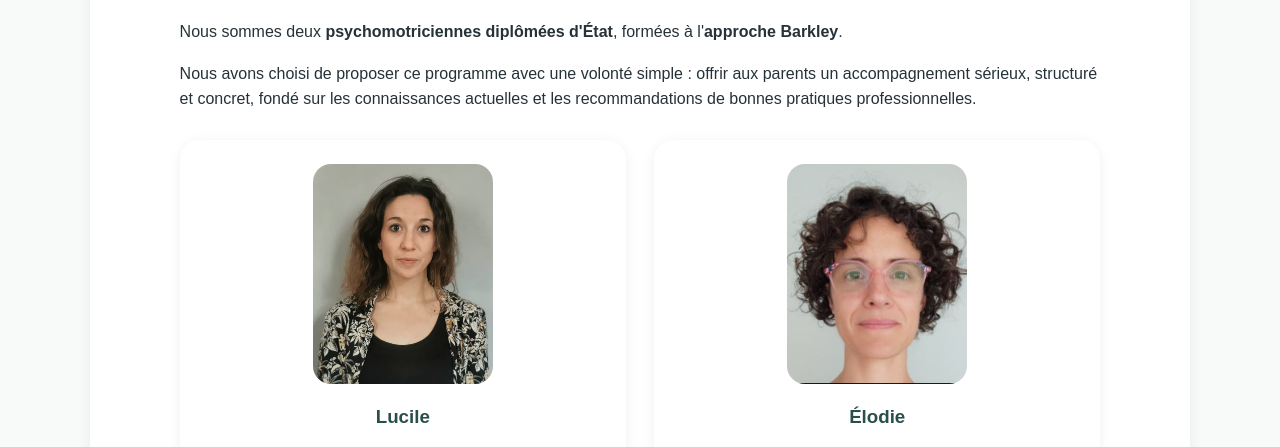
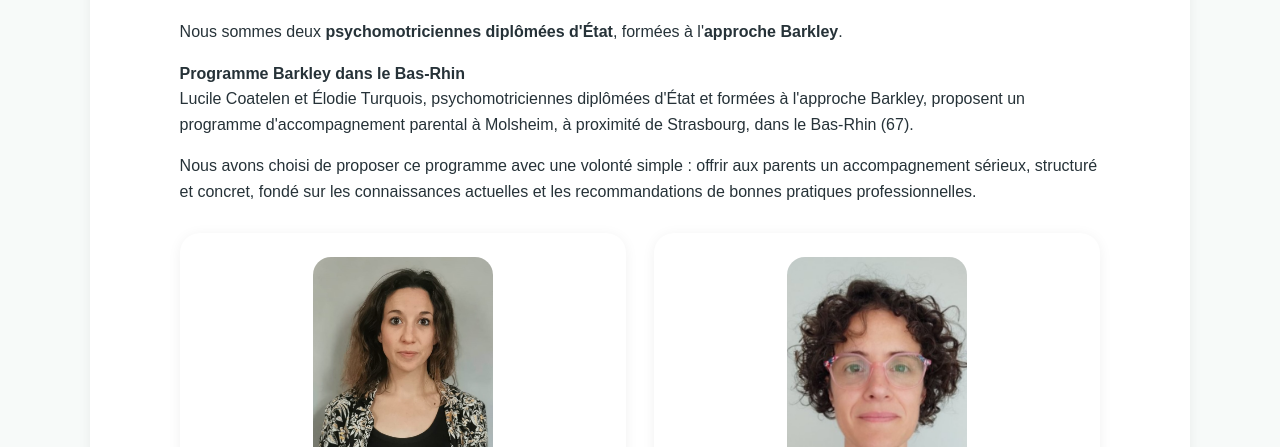
Before and after one commit to Barkley-67/Barkley-67.github.io, a plain HTML site: page index.html in a window 1280 px wide. Shown: the part 653-1100 px from the top of the page. Drawn offline with Linux system fonts and the light colour scheme.

Commit message:
Update index.html

```diff
--- a/index.html
+++ b/index.html
@@ -168,6 +168,13 @@
       formées à l'<strong>approche Barkley</strong>.
     </p>
     <p>
+      <strong>Programme Barkley dans le Bas-Rhin</strong><br>
+      Lucile Coatelen et Élodie Turquois, psychomotriciennes diplômées d'État
+      et formées à l'approche Barkley, proposent un programme d'accompagnement
+      parental à Molsheim, à proximité de Strasbourg, dans le Bas-Rhin (67).
+    </p>
+
+    <p>
       Nous avons choisi de proposer ce programme avec une volonté simple :
       offrir aux parents un accompagnement sérieux, structuré et concret,
       fondé sur les connaissances actuelles et les recommandations de bonnes
```
